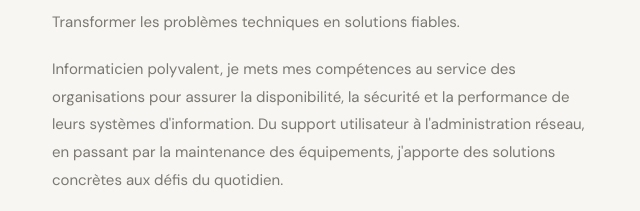
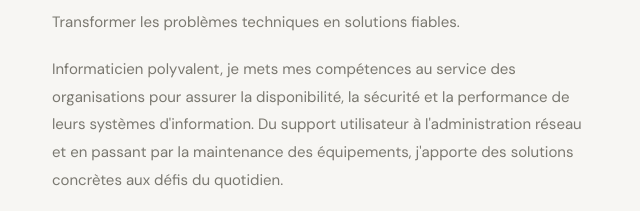
Before and after one commit to erickapet69-ops/My-Portfolio, a plain HTML site: page index.html in a window 1280 px wide. Shown: the part 1288-1499 px from the top of the page, 12-652 px from the left. Drawn offline with Linux system fonts and the light colour scheme.

Commit message:
Mise à jour du portfolio

```diff
--- a/index.html
+++ b/index.html
@@ -318,7 +318,7 @@
     <p class="section-label">À propos</p>
     <h2 class="section-title">Technique<br>et créativité,<br><em>réunis.</em></h2>
     <p>Transformer les problèmes techniques en solutions fiables.</p>
-    <p>Informaticien polyvalent, je mets mes compétences au service des organisations pour assurer la disponibilité, la sécurité et la performance de leurs systèmes d'information. Du support utilisateur à l'administration réseau, en passant par la maintenance des équipements, j'apporte des solutions concrètes aux défis du quotidien.</p>
+    <p>Informaticien polyvalent, je mets mes compétences au service des organisations pour assurer la disponibilité, la sécurité et la performance de leurs systèmes d'information. Du support utilisateur à l'administration réseau et en passant par la maintenance des équipements, j'apporte des solutions concrètes aux défis du quotidien.</p>
     <p>Mon parcours en graphisme et communication visuelle me permet également d'allier expertise technique et créativité afin de concevoir des projets à forte valeur ajoutée.</p>
   </div>
   <div class="about-stats">
```
